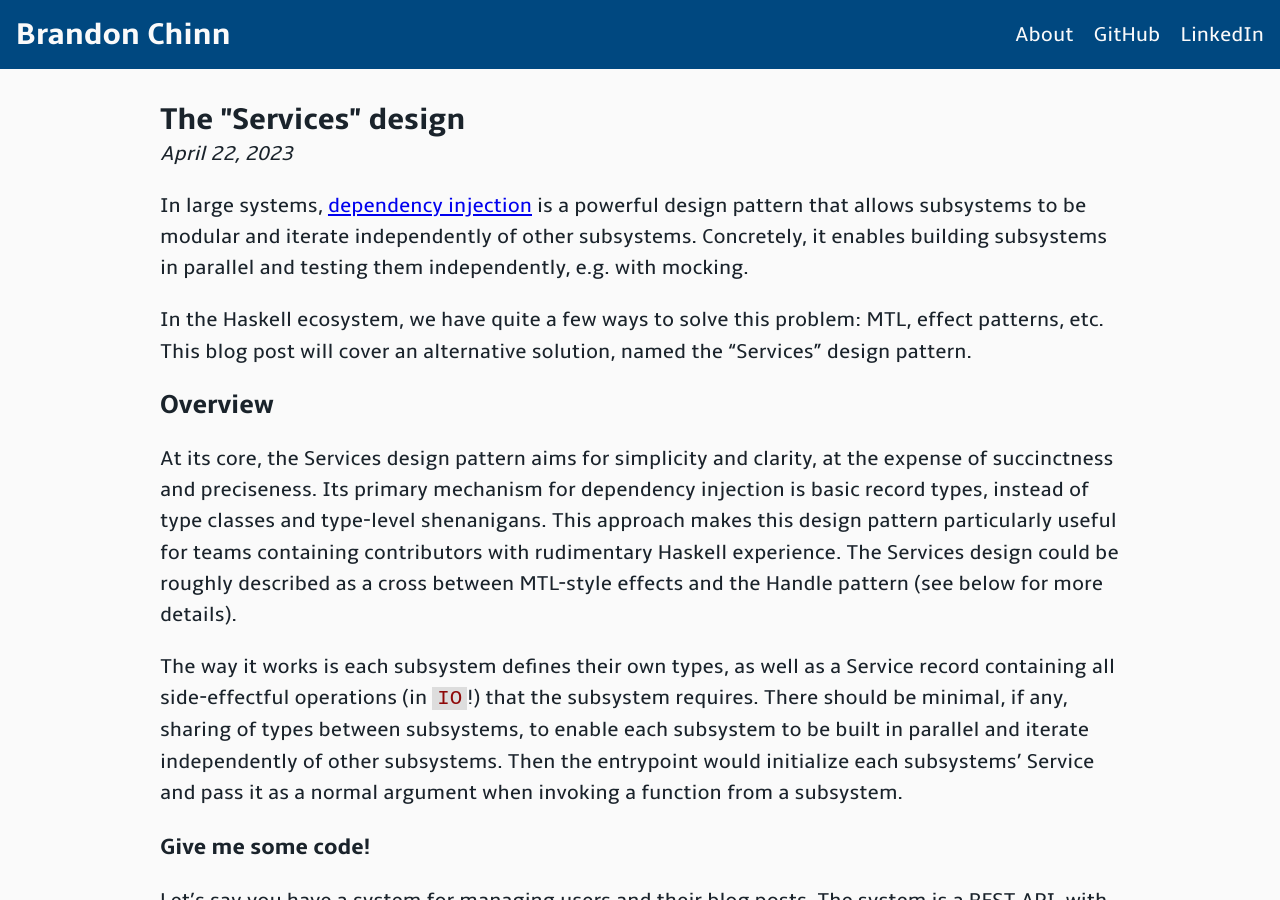
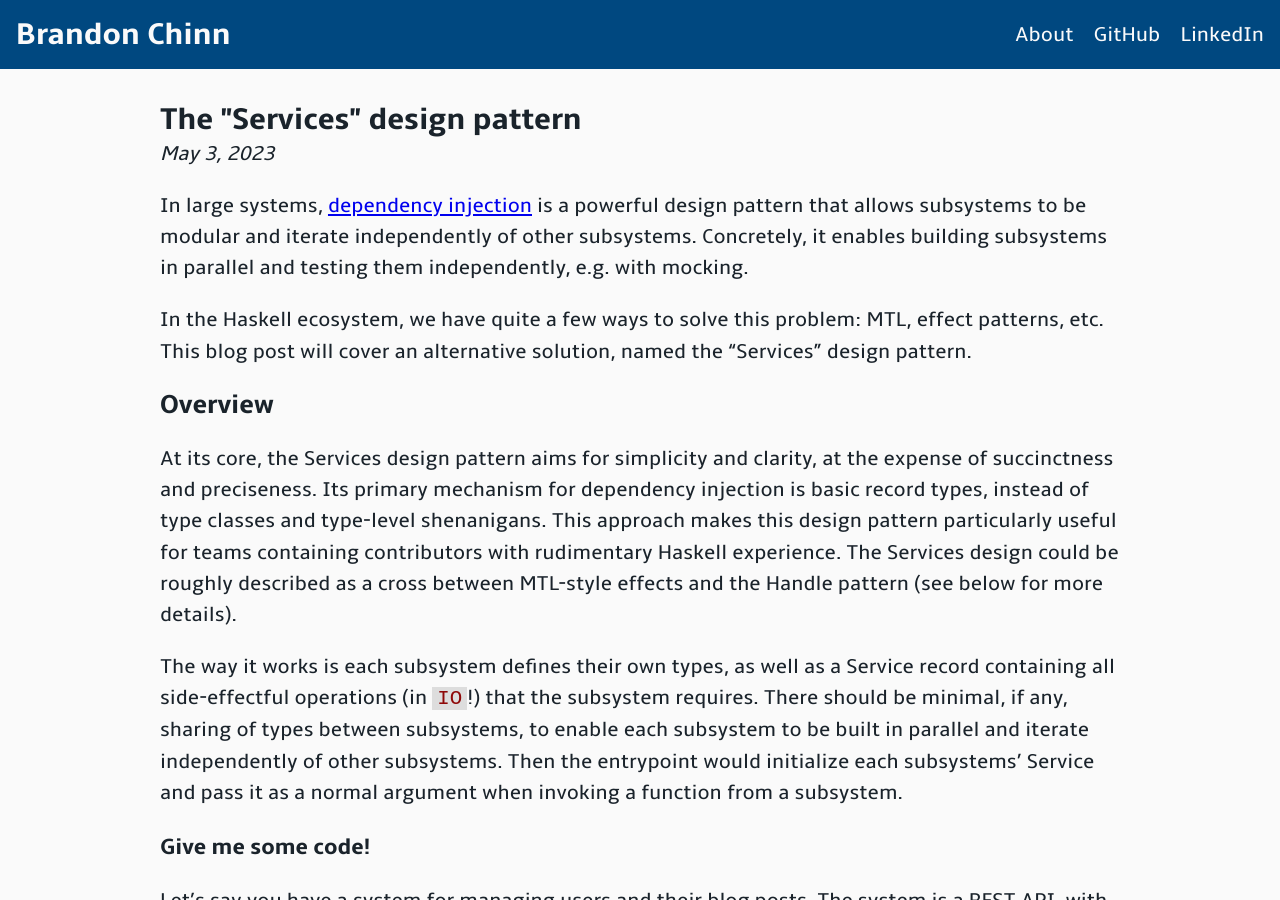
Before and after one commit to brandonchinn178/brandonchinn178.github.io, a Jekyll site: the page built from docs/_posts/2023-05-03-services-design-pattern.md, in a window 1280 px wide and 900 px high. Built offline with Jekyll 4.4.1, drawn with Linux system fonts in a browser that asks for light colours; comment, search, counter and statistics services are not loaded.

Commit message:
Fix date of blog post

```diff
--- a/docs/_posts/2023-04-22-services-design.md
+++ b/docs/_posts/2023-05-03-services-design-pattern.md
@@ -1,6 +1,6 @@
 ---
 layout: post
-title: The "Services" design
+title: The "Services" design pattern
 ---
 
 In large systems, [dependency injection](https://en.wikipedia.org/wiki/Dependency_injection) is a powerful design pattern that allows subsystems to be modular and iterate independently of other subsystems. Concretely, it enables building subsystems in parallel and testing them independently, e.g. with mocking.
```
Also changed, not shown: docs/_posts/2023-04-15-sharing-data-types.md (+1 -1 lines).
